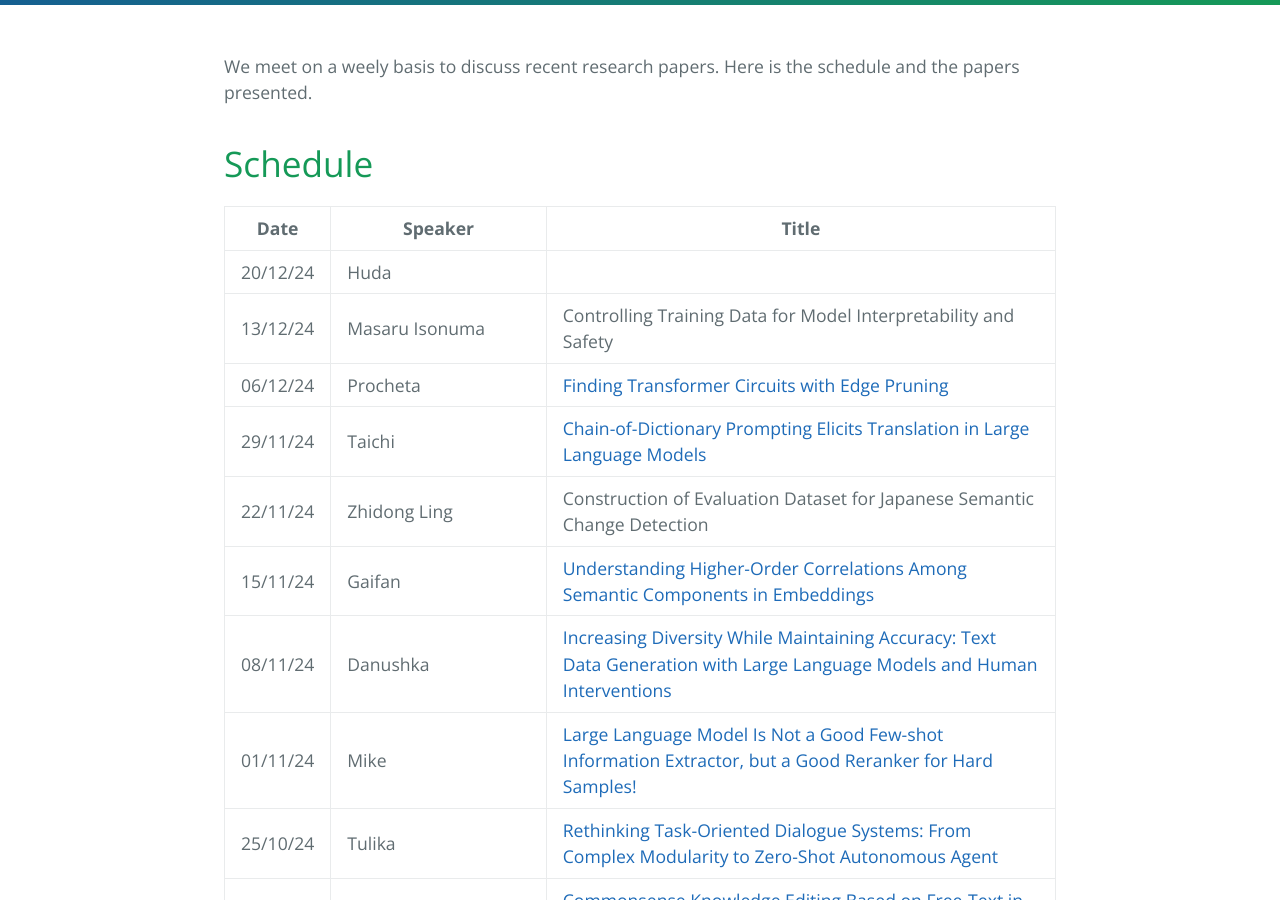
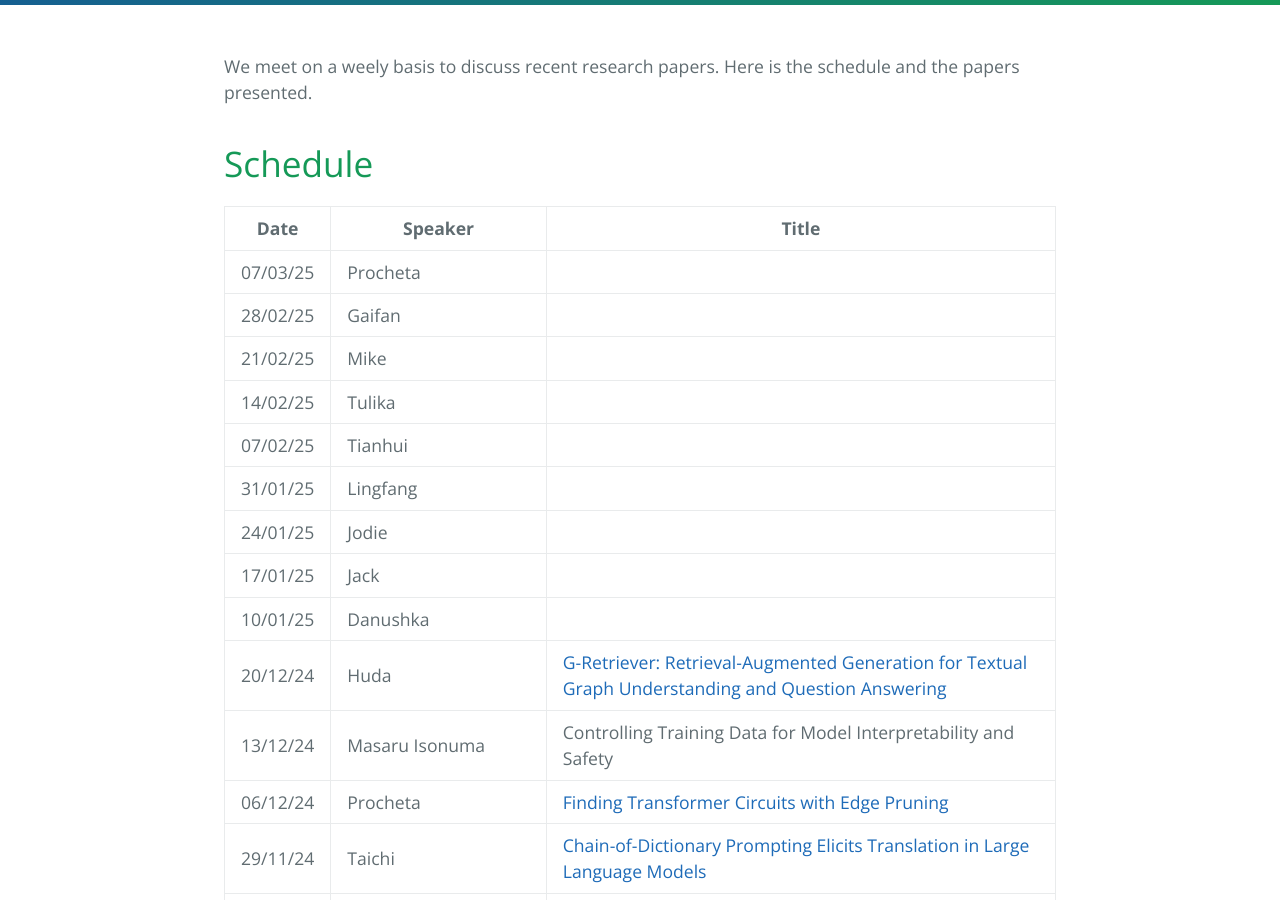
Before and after one commit to LivNLP/livnlp.github.io, a Jekyll site: the page built from reading.md, in a window 1280 px wide and 900 px high, scrolled down 368 px. Built offline with Jekyll 4.4.1, drawn with Linux system fonts in a browser that asks for light colours.

Commit message:
Update reading.md

```diff
--- a/reading.md
+++ b/reading.md
@@ -13,7 +13,16 @@ We meet on a weely basis to discuss recent research papers. Here is the schedule
 
 | Date | Speaker | Title
 | ----- | ------- | -----
-| 20/12/24 | Huda |
+| 07/03/25|  Procheta |
+| 28/02/25|  Gaifan|
+| 21/02/25|  Mike |
+| 14/02/25| Tulika |
+| 07/02/25| Tianhui |
+| 31/01/25|  Lingfang |
+| 24/01/25|  Jodie |
+| 17/01/25|  Jack |
+| 10/01/25| Danushka |
+| 20/12/24 | Huda | [G-Retriever: Retrieval-Augmented Generation for Textual Graph Understanding and Question Answering](https://arxiv.org/abs/2402.07630)
 | 13/12/24 | Masaru Isonuma | Controlling Training Data for Model Interpretability and Safety
 | 06/12/24 |  Procheta| [Finding Transformer Circuits with Edge Pruning](https://arxiv.org/abs/2406.16778)
 | 29/11/24 | Taichi | [Chain-of-Dictionary Prompting Elicits Translation in Large Language Models](https://aclanthology.org/2024.emnlp-main.55/)
```
